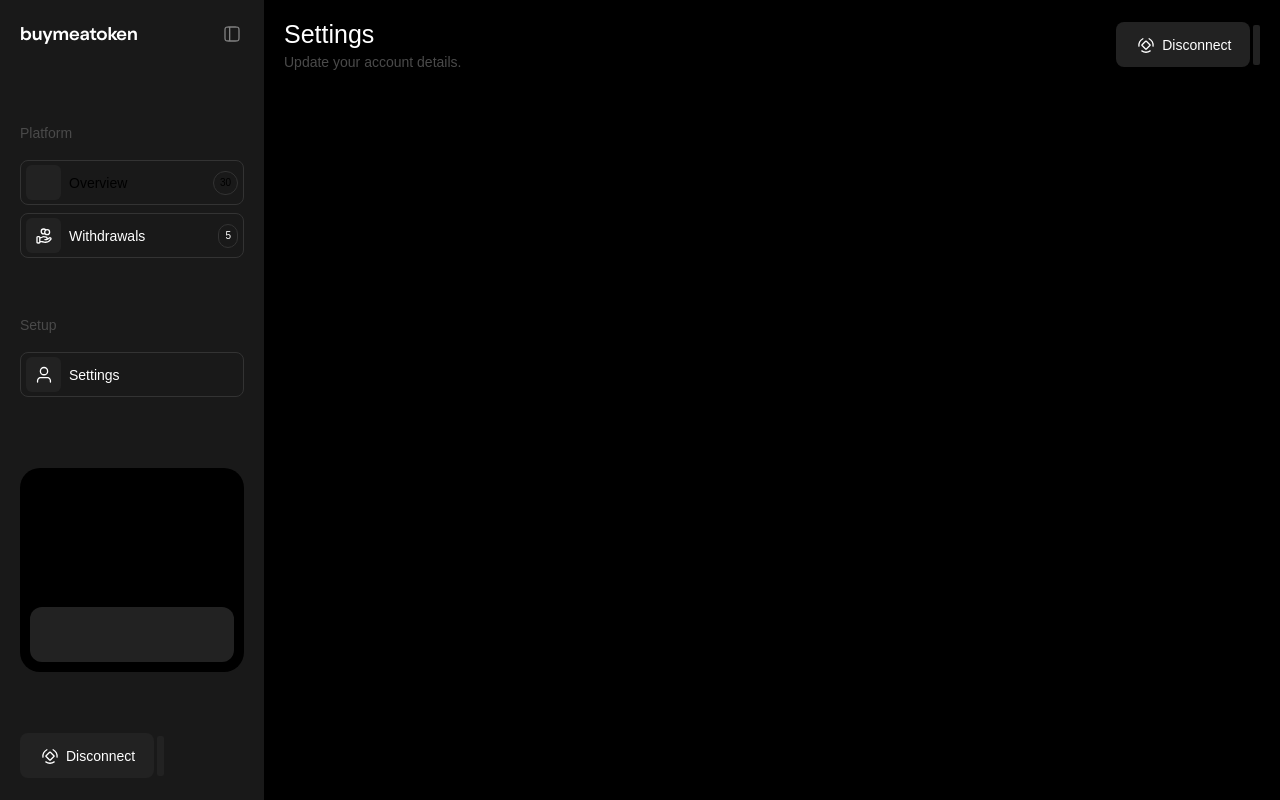
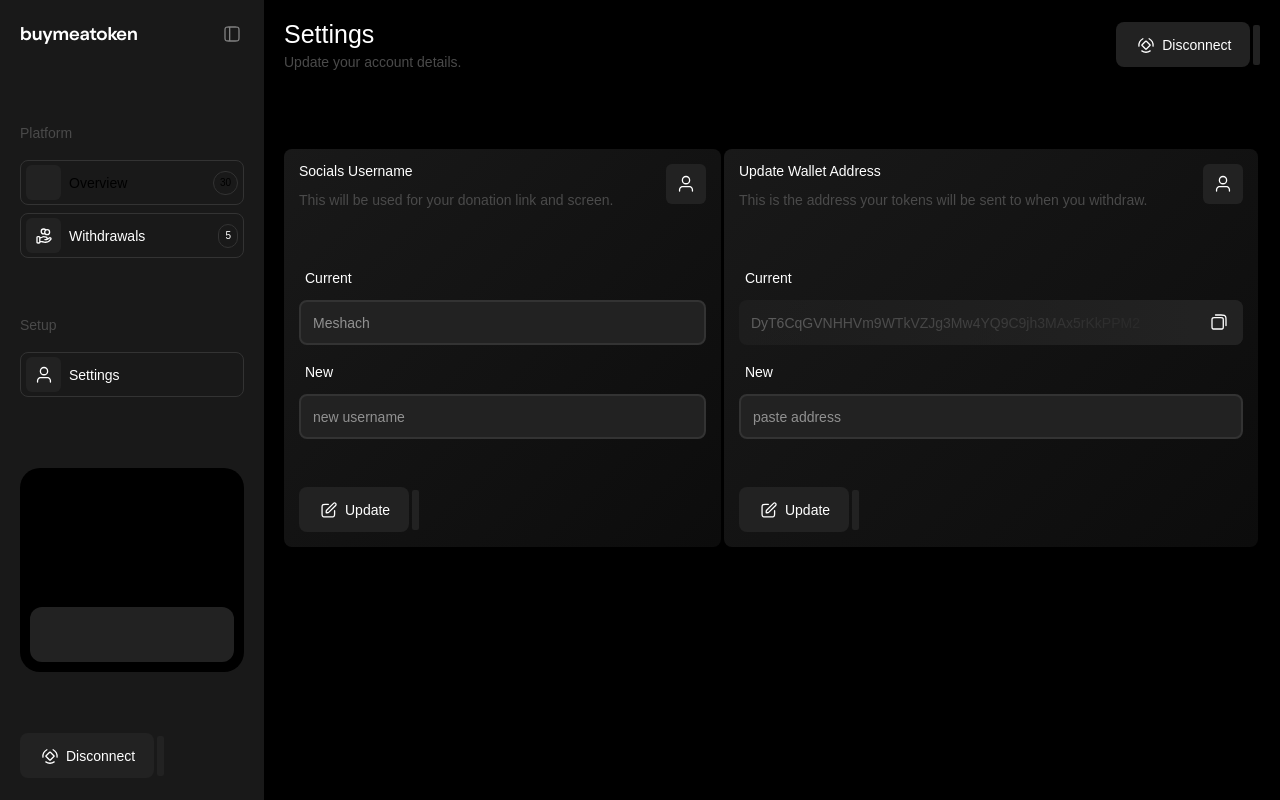
Before and after one commit to Nsude/buymeatoken, a Next.js app: page /dashboard/settings in a window 1280 px wide. Built offline with nearby package versions, Linux system fonts and the light colour scheme; a web font is replaced by a local one.

Commit message:
base dashboard ui implemented

```diff
--- a/app/dashboard/settings/page.tsx
+++ b/app/dashboard/settings/page.tsx
@@ -1,10 +1,45 @@
+"use client";
+
+import SettingInputCard from "../../../components/dashboard/SettingsInputCard";
+import UserIcon from "../../../public/icons/UserIcon";
+
 export default function Settings() {
   return (
-    <div className="py-[1.375rem]">
-      <span className="flex flex-col gap-y-[0.5rem]">
+    <div className="py-[1.375rem] min-w-full max-w-[calc(100%-17.75rem)] h-screen
+    pr-[1.375rem] overflow-clip">
+      <span className="flex flex-col gap-y-[0.5rem] mb-[5rem]">
         <h2 className="text-title">Settings</h2>
         <span className="text-label-gray">Update your account details.</span>
       </span>
+
+      <div className="flex w-full gap-x-[3px]">
+        <div className="w-[45%]">
+          <SettingInputCard
+            cardLabel="Socials Username"
+            cardDesc="This will be used for your donation link and screen."
+            cardIcon={<UserIcon />}
+            firstInputLabel="Current"
+            secondInputLabel="New"
+            firstPlaceholder="Meshach"
+            secondPlaceholder="new username"
+            handleSubmit={() => { }}
+          />
+        </div>
+        <div className="w-[55%]">
+          <SettingInputCard
+            cardLabel="Update Wallet Address"
+            cardDesc="This is the address your tokens will be sent to when you withdraw."
+            cardIcon={<UserIcon />}
+            firstInputLabel="Current"
+            secondInputLabel="New"
+            firstPlaceholder="DyT6CqGVNHHVm9WTkVZJg3Mw4YQ9C9jh3MAx5rKkPPM2"
+            makeFirstInputReadonly={true}
+            secondPlaceholder="paste address"
+            handleSubmit={() => { }}
+          />
+        </div>
+      </div>
+
     </div>
   )
 }
--- a/app/dashboard/withdrawals/page.tsx
+++ b/app/dashboard/withdrawals/page.tsx
@@ -3,11 +3,14 @@
 import InfoCard from "../../../components/dashboard/InfoCard";
 import CardWithButton from "../../../components/dashboard/CardWithButton";
 import EditIcon from "../../../public/icons/EditIcon";
+import { useRouter } from "next/navigation";
+import WithdrawalsInputCard from "../../../components/dashboard/WithdrawalsInputCard";
 
 export default function Withdrawals() {
+  const router = useRouter();
 
   const handleUpdateAddress = () => {
-
+    router.push('/dashboard/settings');
   }
 
   return (
@@ -18,6 +21,7 @@
         <span className="text-label-gray">Send your tokens to your local wallet.</span>
       </span>
 
+      {/* Top Cards */}
       <div className="flex items-center gap-x-[3px] min-h-[15.5rem]">
         <div className="w-[30%] h-full">
           <InfoCard
@@ -46,6 +50,13 @@
           />
         </div>
       </div>
+
+      {/* Withdraw Card */}
+      <div className="w-[45%] 2xl:w-[40%] h-fit">
+        <WithdrawalsInputCard
+          handleSubmit={() => {}}
+        />
+      </div>
     </div>
   )
 }
--- /dev/null
+++ b/components/dashboard/CopyButton.tsx
@@ -0,0 +1,9 @@
+import CopyIcon from "../../public/icons/CopyIcon";
+
+export default function CopyButton() {
+  return (
+    <button>
+      <CopyIcon />
+    </button>
+  )
+}
--- /dev/null
+++ b/components/dashboard/SettingsInputCard.tsx
@@ -0,0 +1,78 @@
+"use client";
+
+import EditIcon from "../../public/icons/EditIcon";
+import UserIcon from "../../public/icons/UserIcon";
+import PrimaryButton from "../buttons/PrimaryButton";
+import CustomInputElement from "../global/CustomInput";
+import CopyButton from "./CopyButton";
+
+interface Props {
+  cardLabel: string;
+  cardDesc: string;
+  cardIcon: React.ReactNode;
+  firstInputLabel: string;
+  secondInputLabel: string;
+  firstPlaceholder: string;
+  secondPlaceholder: string;
+  makeFirstInputReadonly?: boolean;
+  handleSubmit: () => void;
+}
+
+export default function SettingInputCard(
+  {
+    cardLabel,
+    cardDesc,
+    cardIcon,
+    firstInputLabel,
+    secondInputLabel,
+    firstPlaceholder,
+    secondPlaceholder,
+    makeFirstInputReadonly,
+    handleSubmit,
+  }: Props
+) {
+  return (
+    <div className="relative w-full h-fit bg-card-bg-gradient rounded-[8px] p-[0.9375rem]">
+      {/* card icon */}
+      <span className="absolute right-[0.9375rem] top-[0.9375rem] h-[2.5rem] w-[2.5rem]
+      bg-dark-gray rounded-[6px] flex items-center justify-center z-10">
+        {cardIcon}
+      </span>
+
+      {/* Header */}
+      <div className="flex flex-col gap-y-[0.9375rem] mb-[4rem]">
+        <span>{cardLabel}</span>
+        <span className="text-label-gray">{cardDesc}</span>
+      </div>
+
+      {/* Inputs */}
+      <div className="flex flex-col gap-y-[1.25rem] mb-[3rem]">
+        {/* Input 1 */}
+        <CustomInputElement
+          placeHolder={firstPlaceholder}
+          label={firstInputLabel}
+          value=""
+          handleChange={() => { }}
+          readonly={makeFirstInputReadonly}
+          addon={makeFirstInputReadonly ? <CopyButton /> : null}
+        />
+
+        {/* Input 2 */}
+        <div className="flex items-end gap-x-[3px]">
+          <CustomInputElement
+            placeHolder={secondPlaceholder}
+            label={secondInputLabel}
+            value=""
+            handleChange={() => { }}
+          />
+        </div>
+      </div>
+
+      <PrimaryButton
+        label="Update"
+        Icon={<EditIcon />}
+        handleClick={handleSubmit}
+      />
+    </div>
+  )
+}
--- /dev/null
+++ b/components/dashboard/WithdrawalsInputCard.tsx
@@ -0,0 +1,71 @@
+"use client";
+
+import WalletIcon from "../../public/icons/WalletIcon";
+import WithdrawIcon from "../../public/icons/WithdrawIcon";
+import PrimaryButton from "../buttons/PrimaryButton";
+import CustomInputElement from "../global/CustomInput";
+import CopyButton from "./CopyButton";
+
+interface Props {
+  handleSubmit: () => void;
+}
+
+export default function WithdrawalsInputCard(
+  {
+    handleSubmit,
+  }: Props
+) {
+  return (
+    <div className="relative w-full h-fit bg-card-bg-gradient rounded-[8px] p-[0.9375rem]">
+      {/* card icon */}
+      <span className="absolute right-[0.9375rem] top-[0.9375rem] h-[2.5rem] w-[2.5rem]
+      bg-dark-gray rounded-[6px] flex items-center justify-center z-10">
+        <WalletIcon />
+      </span>
+
+      {/* Header */}
+      <div className="flex flex-col gap-y-[0.9375rem] mb-[4rem]">
+        <span>Withdraw</span>
+        <span className="text-label-gray text-wrap w-[80%]">
+          Send your tokens to your local wallet.
+        </span>
+      </div>
+
+      {/* Inputs */}
+      <div className="flex flex-col gap-y-[1.25rem] mb-[3rem]">
+        {/* Input 1 */}
+        <div className="flex items-end gap-x-[3px]">
+          <CustomInputElement
+            placeHolder="0.0"
+            label="Amount"
+            value=""
+            handleChange={() => { }}
+            addon={<span className="text-label-gray">SOL</span>}
+          />
+          <div className="w-[30%] h-[2.8125rem] rounded-[8px] px-[0.75rem] bg-dark-gray relative flex items-center text-label-gray">
+            <span>0.00</span>
+            <span className="absolute right-1.5 top-1/2 -translate-1/2">$</span>
+          </div>
+        </div>
+
+        {/* Input 2 */}
+        <div className="flex items-end gap-x-[3px]">
+          <CustomInputElement
+            placeHolder="type here"
+            label="Wallet Address"
+            value="DyT6CqGVNHHVm9WTkVZJg3Mw4YQ9C9jh3MAx5rKkPPM2"
+            handleChange={() => { }}
+            readonly={true}
+            addon={<CopyButton />}
+          />
+        </div>
+      </div>
+
+      <PrimaryButton
+        label="Withdraw"
+        Icon={<WithdrawIcon />}
+        handleClick={handleSubmit}
+      />
+    </div>
+  )
+}
--- a/components/global/CustomInput.tsx
+++ b/components/global/CustomInput.tsx
@@ -2,9 +2,12 @@
 
 interface Props {
   readonly?: boolean,
+  label?: string;
   placeHolder: string,
   value: string,
   handleChange: (e: React.ChangeEvent<HTMLInputElement>) => void;
+  addon?: React.ReactNode;
+  onAddonClick?: () => void;
 }
 
 
@@ -12,21 +15,47 @@
   {
     readonly,
     placeHolder,
+    label,
     value,
-    handleChange
+    handleChange,
+    addon,
+    onAddonClick,
   }: Props
 ) {
   return (
+    <div className="w-full flex flex-col gap-y-[0.9375rem]">
+      {
+        label &&
+        <span className="ml-1.5">{label}</span>
+      }
+      <div className="relative">
         <input
           type="text"
           className={`h-[2.8125rem] w-full rounded-[8px] px-[0.75rem]
-        focus:border-accent-blue outline-none
-        ${readonly ? '' : 'border-[1.3px] border-border-dark-gray'}
+            focus:border-accent-blue outline-none bg-dark-gray truncate
+            ${readonly ? 'opacity-60' : 'border-[2px] border-border-dark-gray'}
           `}
           readOnly={readonly}
           placeholder={placeHolder}
           value={value}
           onChange={handleChange}
         />
+        {
+          addon &&
+          <span
+            role={onAddonClick ? 'button' : ''}
+            className="absolute right-[0.75rem] top-1/2 -translate-y-1/2 z-10"
+          >
+            {addon}
+          </span>
+        }
+        {
+          (addon && readonly) &&
+          <span
+            className="absolute left-0 right-0 top-0 bottom-0 z-5 bg-gradient-to-r from-transparent to-dark-gray to-90% rounded-[8px]"
+          />
+        }
+      </div>
+    </div>
   )
 }
```
Lines whose indentation alone changed are shown as unchanged.
